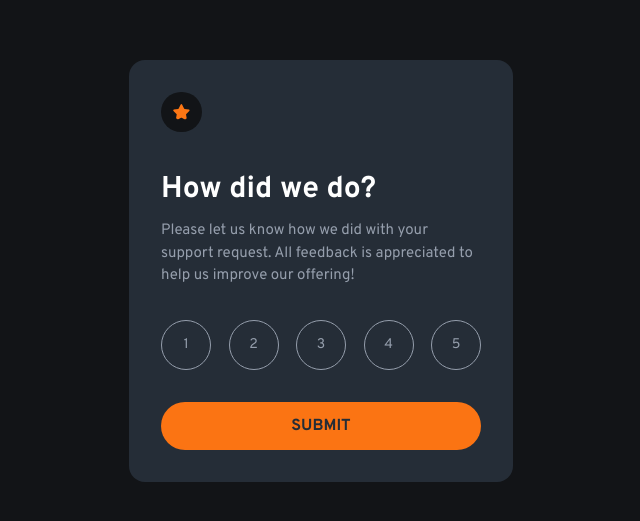
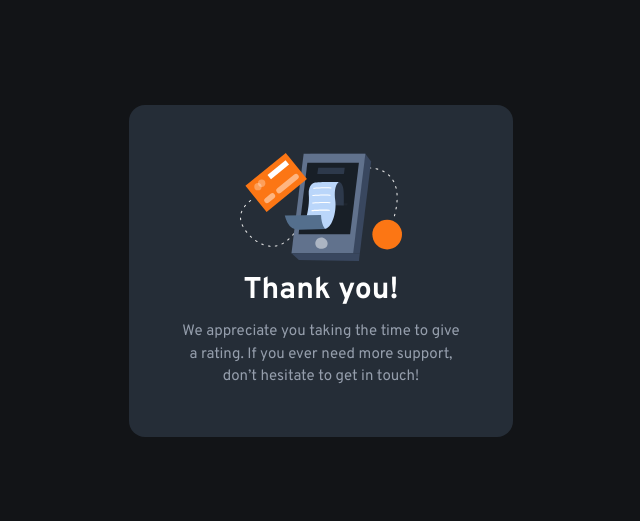
Before and after one commit to SanazBHMN/interactive-rating-component, a React (Vite) app: page / in a window 1280 px wide. Shown: the part 129-650 px from the top of the page, without its empty margins (319-959 px from the left). Built offline with nearby package versions, Linux system fonts and the light colour scheme.

Commit message:
Build the ThankYouCard component

```diff
--- a/src/App.tsx
+++ b/src/App.tsx
@@ -1,9 +1,12 @@
+// import components
 import RateCard from "./components/RateCard";
+import ThankYouCard from "./components/ThankYouCard";
 
 function App() {
   return (
     <main className="flex h-screen items-center justify-center">
-      <RateCard />
+      {/* <RateCard /> */}
+      <ThankYouCard />
     </main>
   );
 }
--- /dev/null
+++ b/src/components/CardWrapper.tsx
@@ -0,0 +1,16 @@
+import type { ReactNode } from "react";
+
+interface CardWrapperProps {
+  children: ReactNode;
+  classes?: string;
+}
+
+const CardWrapper = ({ children, classes }: CardWrapperProps) => {
+  return (
+    <div className={`bg-grey-900 mx-auto w-96 rounded-2xl p-8 ${classes}`}>
+      {children}
+    </div>
+  );
+};
+
+export default CardWrapper;
--- a/src/components/RateCard.tsx
+++ b/src/components/RateCard.tsx
@@ -5,10 +5,11 @@ import TextParagraph from "./TextParagraph";
 import Title from "./Title";
 // import statics
 import starIcon from "../assets/images/icon-star.svg";
+import CardWrapper from "./CardWrapper";
 
 const RateCard = () => {
   return (
-    <div className="bg-grey-900 mx-auto w-96 rounded-2xl p-8">
+    <CardWrapper>
       <img
         src={starIcon}
         alt="An orange star"
@@ -21,7 +22,7 @@ const RateCard = () => {
       </TextParagraph>
       <Rate />
       <Button />
-    </div>
+    </CardWrapper>
   );
 };
 
--- /dev/null
+++ b/src/components/ThankYouCard.tsx
@@ -0,0 +1,26 @@
+// import components
+import CardWrapper from "./CardWrapper";
+import TextParagraph from "./TextParagraph";
+import Title from "./Title";
+// import assets
+import img from "../assets/images/illustration-thank-you.svg";
+
+const ThankYouCard = () => {
+  return (
+    <CardWrapper classes="p-12 text-center">
+      <img
+        src={img}
+        alt="A mobile device connecting to a card."
+        className="mx-auto"
+      />
+      {/* TODO: Display selected rating */}
+      <Title>Thank you!</Title>
+      <TextParagraph>
+        We appreciate you taking the time to give a rating. If you ever need
+        more support, don’t hesitate to get in touch!
+      </TextParagraph>
+    </CardWrapper>
+  );
+};
+
+export default ThankYouCard;
```
